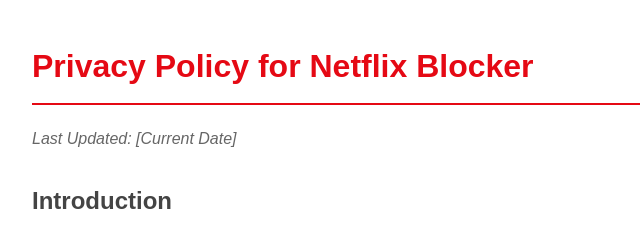
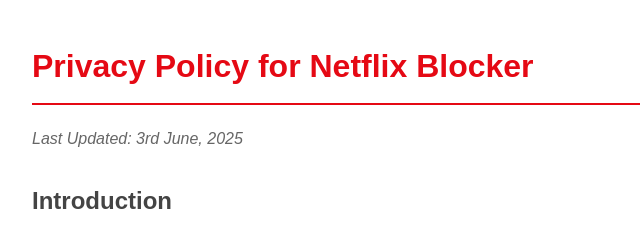
Before and after one commit to bilesanmiahmad/netflix-blocker, a plain HTML site: page index.html in a window 1280 px wide. Shown: the top 237 px of the page, 208-848 px from the left. Drawn offline with Linux system fonts and the light colour scheme.

Commit message:
Update index.html
Updated the date

```diff
--- a/index.html
+++ b/index.html
@@ -29,7 +29,7 @@
 </head>
 <body>
     <h1>Privacy Policy for Netflix Blocker</h1>
-    <p class="last-updated">Last Updated: [Current Date]</p>
+    <p class="last-updated">Last Updated: 3rd June, 2025</p>
 
     <h2>Introduction</h2>
     <p>Netflix Blocker is committed to protecting your privacy. This Privacy Policy explains how our Chrome extension handles information.</p>
```
